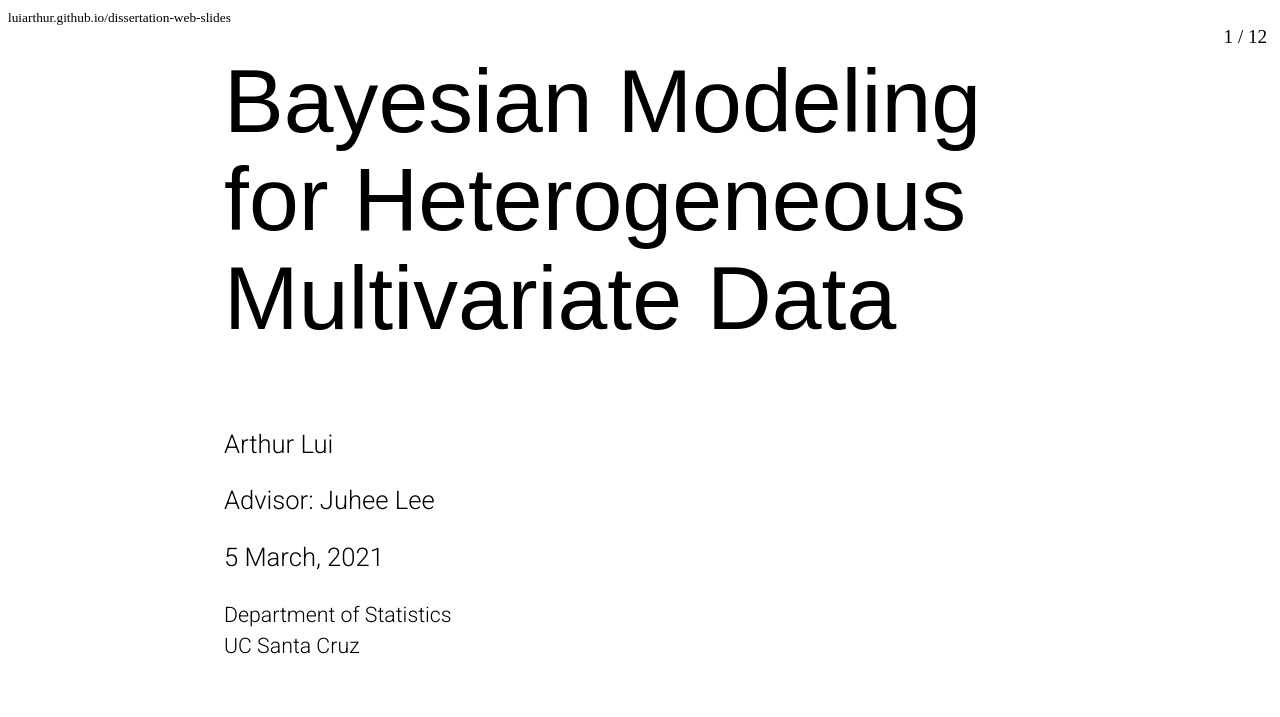
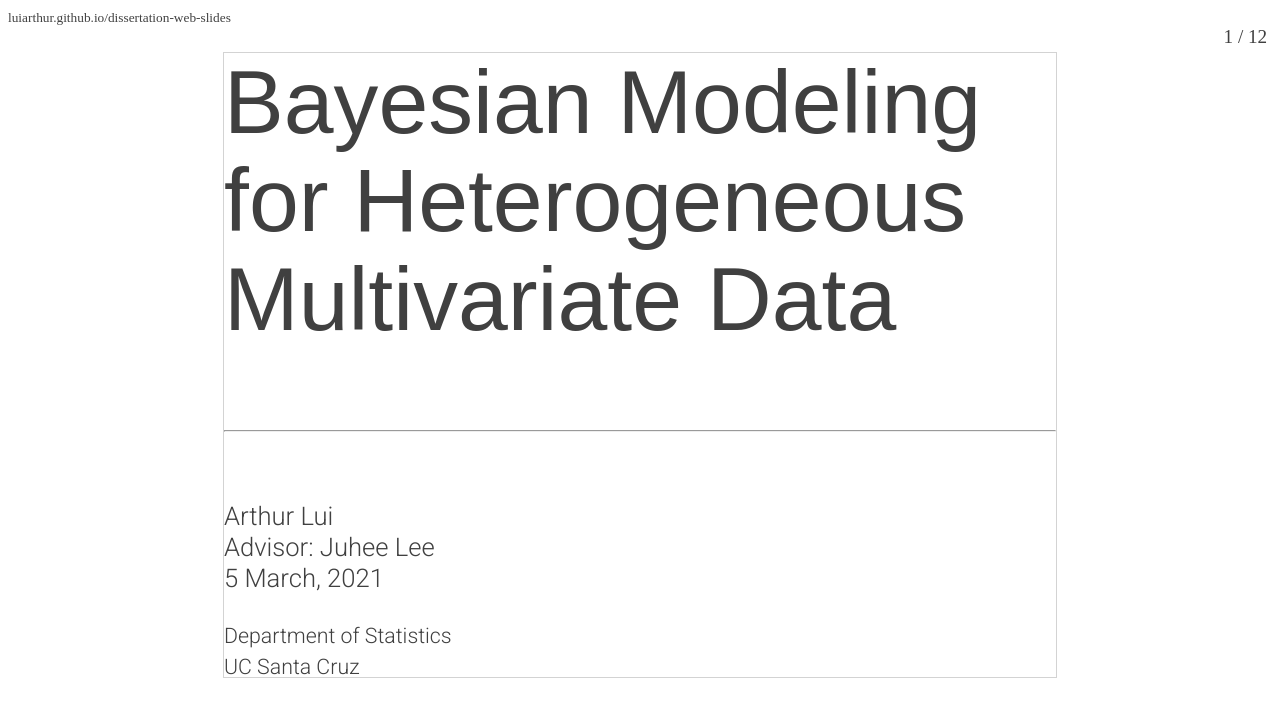
Before and after one commit to luiarthur/dissertation-web-slides, a Jekyll site: the page built from index.md, in a window 1280 px wide. Shown: the top 717 px of the page. Built offline with Jekyll 4.4.1, drawn with Linux system fonts in a browser that asks for light colours; nearby versions of some CDN libraries; some web fonts are replaced; our own code applies the rules of GitHub Pages for plain Markdown files; comment, search, counter and statistics services are not loaded.

Commit message:
good stopping point. use serif fonts.

```diff
--- a/_includes/head.html
+++ b/_includes/head.html
@@ -1,12 +1,6 @@
 <head>
-  <link rel="shortcut icon" href="assets/img/favicon.ico"  >
   <title>Dissertation</title>
   <meta name="viewport" content="width=device-width, initial-scale=1">
-
-  <!-- fonts -->
-  <link rel="preconnect" href="https://fonts.gstatic.com">
-  <link href="https://fonts.googleapis.com/css2?family=News+Cycle:wght@400;700&family=Roboto:ital,wght@0,300;0,400;0,500;1,300;1,400;1,500&display=swap" rel="stylesheet">
-
-  <!------ other styles ------->
+  <link rel="shortcut icon" href="assets/img/favicon.ico">
   <link rel="stylesheet" href="assets/css/index.css">
 </head>
--- a/assets/css/basic.css
+++ b/assets/css/basic.css
@@ -2,6 +2,19 @@
   --main-width: 65vw; /* 65vw is best for 16:9 screens. for 4:3 screens, try 100vw. */
   --main-margin-top: 2vw;
   --main-font-size: 2vw;
+  --title-slide-font: 'News Cycle', sans-serif;
+  /* using serif font. */
+  --main-text-font: 'Newsreader', serif;
+  --main-text-font-weight: 500;
+  /* Using sans font.
+  --main-text-font: 'Roboto', serif;
+  --main-text-font-weight: 400;
+  */
+  --author-info-font: 'Roboto', sans-serif;
+  --main-font-color: #404040;
+}
+body * {
+  color: var(--main-font-color);
 }
 div.footer {
   width: var(--main-width);
@@ -11,7 +24,6 @@
   border: solid 1px lightgrey;
 }
 .slide-deck {
-   /*background-color: #ffe6e6;*/
    width: var(--main-width);
    height: calc(var(--main-width) * 0.75);
    margin: auto;
@@ -21,7 +33,16 @@
 section h1, section h2, section h3, section h4, section h5, section h6 {
   margin-top: 0;
   font-weight: 500;
-  font-family: 'News Cycle', sans-serif;
+  font-family: var(--title-slide-font);
+  /* font-family: var(--main-text-font); */
+}
+section.title-slide * {
+  font-family: var(--title-slide-font);
+  font-weight: 300
+}
+section.title-slide .author-info * {
+  font-family: var(--author-info-font);
+  font-weight: 300
 }
 section.title-slide h1 {
   line-height: 1.1;
@@ -29,7 +50,6 @@
   font-weight: 400;
   margin-top:0;
   margin-bottom:0;
-  font-family: 'News Cycle', sans-serif;
 }
 section.title-slide h2 {
   font-size: 6vw;
@@ -37,8 +57,8 @@
 .slide-deck section {
   line-height: 1.2;
   margin:0;
-  font-weight: 300;
-  font-family: 'Roboto', sans-serif;
+  font-weight: var(--main-text-font-weight);
+  font-family: var(--main-text-font);
   font-size: var(--main-font-size);
   color: black;
 }
@@ -77,6 +97,5 @@
   margin: 2vw;
 }
 .katex {
-  font-size: calc(var(--main-font-size) * .97);
-  color: #404040;
+  font-size: calc(var(--main-font-size));
 }
--- a/assets/css/index.css
+++ b/assets/css/index.css
@@ -1,6 +1,12 @@
+/* fonts */
+@import "https://fonts.googleapis.com/css2?family=News+Cycle:wght@400;700&family=Roboto:ital,wght@0,300;0,400;0,500;1,300;1,400;1,500&display=swap";
+@import url('https://fonts.googleapis.com/css2?family=Newsreader:ital,wght@0,400;0,600;1,400;1,600&display=swap');
+
 /* code syntax highlight */
 @import "syntax.css";
+
 /* KaTeX */
 @import "https://cdn.jsdelivr.net/npm/katex@0.12.0/dist/katex.min.css";
+
 /* custom */
 @import "basic.css";
--- a/assets/js/index.js
+++ b/assets/js/index.js
@@ -12,8 +12,19 @@
 
 // This handles slide navigation.
 $(document).on("keydown", function (e) {
+  console.log("handling keydown")
   handleDirection(e, slider)
 });
+$("#current-page").on("swipeleft", function (e) {
+  console.log("handling left swipe")
+  handleSwipeLeft(e, slider)
+});
+
+$("#current-page").on("swiperight", function (e) {
+  console.log("handling right swipe")
+  handleSwipeRight(e, slider)
+});
+
 
 // citefrombib
 citefrombib.make()
--- a/assets/js/pager.js
+++ b/assets/js/pager.js
@@ -56,6 +56,11 @@
   }
 }
 
+export function setUrlParam(slider) {
+  // Set query string
+  window.location.href = window.location.href.split('#')[0] + "#" + slider.currentPage
+}
+
 export function handleDirection(e, slider) {
   const leftKeys = [8 ,37, 72]  // backspace, left, h
   const rightKeys = [13, 32, 39, 76]  // enter, space, right, l
@@ -66,8 +71,7 @@
     slider.increment()
   }
 
-  // Set query string
-  window.location.href = window.location.href.split('#')[0] + "#" + slider.currentPage
+  setUrlParam(slider)
 }
 
 // Page counter.
--- a/sections/fam.md
+++ b/sections/fam.md
@@ -85,7 +85,7 @@
   <figure class="center" style="width:75%">
     <img src="assets/img/fam/fam-overview-cleaner.png" style="width:100%">
     <figcaption>
-      Figure 1:Given marker expression samples, identify potential latent
+      Figure 1: Given marker expression samples, identify potential latent
       NK cell subpopulations and their abundances in each sample. Note
       the pervasiveness of missing data (black cells).
     </figcaption>
@@ -111,15 +111,14 @@
 </section>
 
 <section markdown="1">
-# Bayesian Feature Allocation Model for Heterogeneous Cell Populations
-### Notation
-- *I*: Number of samples
-- *J*: Number of markers
-- *N<sub>i</sub>*: Number of observations in sample *i*.
-- *ỹ*<sub>*i,n,j*</sub>: Raw expression levels for observation&nbsp;*n*, in samples&nbsp;*i*,
-  for marker *j*. (For *ỹ*<sub>*i,n,j*</sub> ≥ 0)
-- *c*<sub>*i,j*</sub>: Cutoff for marker&nbsp;*j*, sample&nbsp;*i*
-- *y*<sub>*i,n,j*</sub>: Transformed expression levels for observation&nbsp;*n*, sample&nbsp;*i*,
-  marker&nbsp;*j*
+# Bayesian Feature Allocation Model for Heterogeneous Cell Populations -- Notation
+- $I$: Number of samples
+- $J$: Number of markers
+- $N_i$: Number of observations in sample $i$.
+- $y_{i,n,j}$: Raw expression levels for observation&nbsp;$n$, in samples&nbsp;$i$,
+  for marker $j$. (For $ỹ_{i,n,j} \ge 0$)
+- $c_{i,j}$: Cutoff for marker&nbsp;$j$, sample&nbsp;$i$
+- $y_{i,n,j}$: Transformed expression levels for observation&nbsp;$n$, sample&nbsp;$i$,
+  marker&nbsp;$j$
 > $$y_{i,n,j}=\log(\tilde{y}_{i,n,j}/c_{i,j}) \in \mathbb{R}.$$
 </section>
--- a/sections/title-slide.md
+++ b/sections/title-slide.md
@@ -1,21 +1,23 @@
 <section class="title-slide">
-  <div markdown="1">
+<div markdown="1">
 
 # Bayesian Modeling for Heterogeneous Multivariate Data
 
 <br>
+<div class="author-info"><hr>
+<br>
 
+<div markdown="1">
 Arthur Lui
+Advisor: Juhee Lee
+5 March, 2021
+</div>
 
-Advisor: Juhee Lee
-
-5 March, 2021
-
-<small>
+<small markdown="1">
 Department of Statistics
-<br>
 UC Santa Cruz
 </small>
 
 </div>
+</div>
 </section>
```
Also changed, not shown: index.md (+1 -1 lines).
